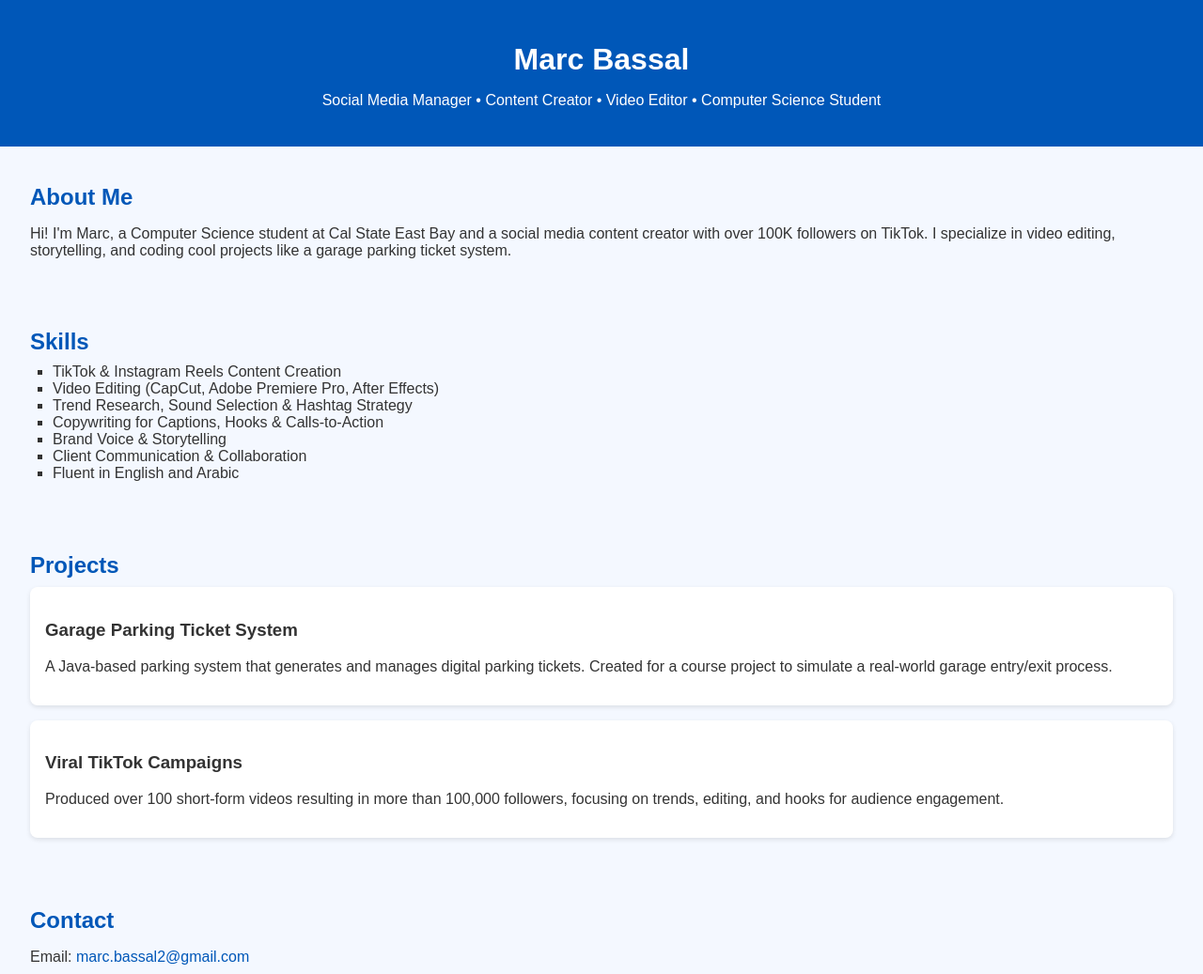
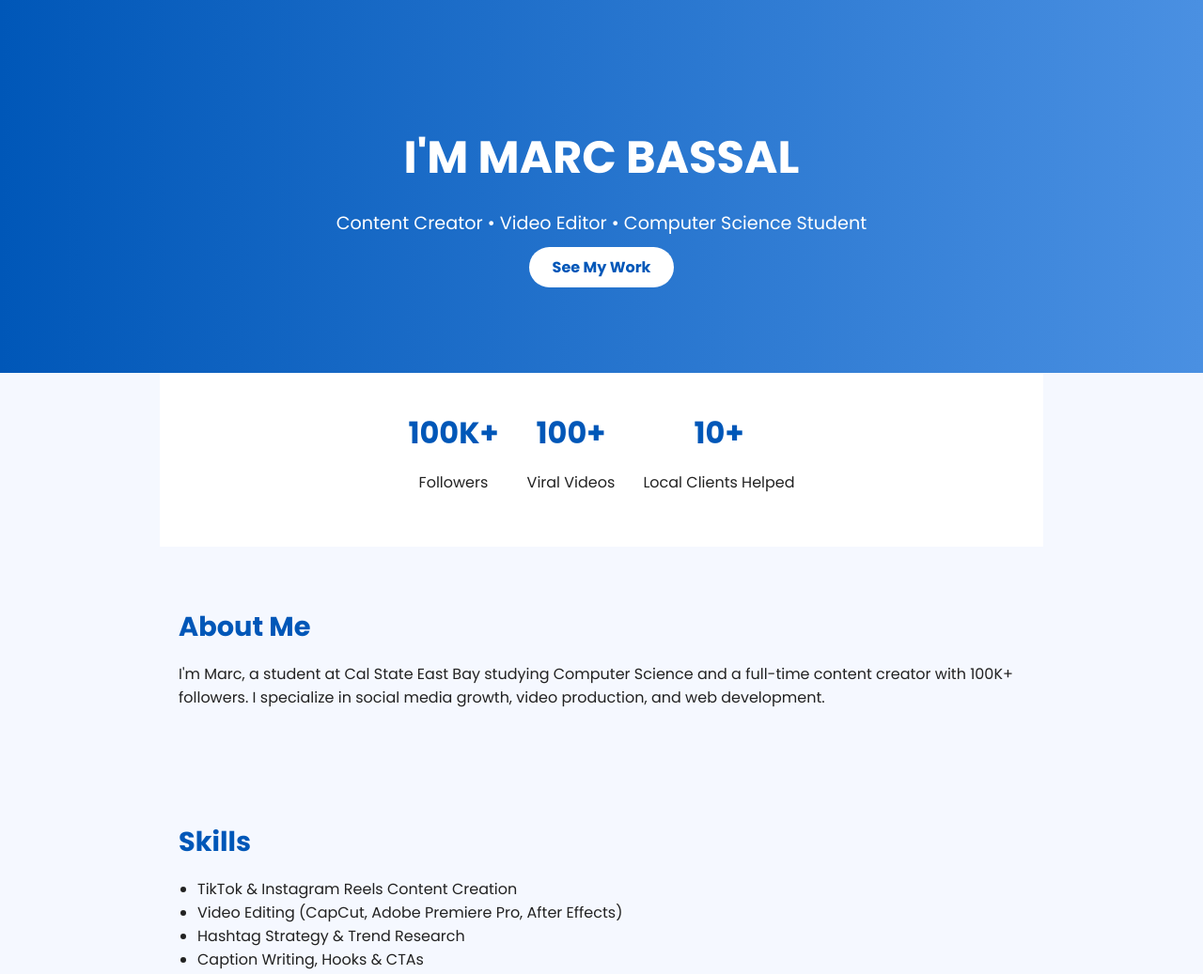
Before and after one commit to Marcbassal/portfolio-site, a plain HTML site: page index.html in a window 1280 px wide. Shown: the top 1037 px of the page at 94% size. Drawn offline with Linux system fonts and the light colour scheme.

Commit message:
Add files via upload

```diff
--- a/index.html
+++ b/index.html
@@ -3,120 +3,67 @@
 <head>
   <meta charset="UTF-8" />
   <meta name="viewport" content="width=device-width, initial-scale=1.0" />
-  <title>Marc Bassal - Portfolio</title>
+  <title>Marc Bassal | Portfolio</title>
   <link rel="stylesheet" href="style.css" />
-  <style>
-    body {
-      font-family: Arial, sans-serif;
-      margin: 0;
-      padding: 0;
-      background-color: #f4f8ff;
-      color: #333;
-      animation: fadeIn 1s ease-in;
-    }
-
-    header {
-      background-color: #0057b8;
-      color: white;
-      padding: 1.5rem;
-      text-align: center;
-    }
-
-    h1 {
-      margin-bottom: 0.3rem;
-    }
-
-    section {
-      padding: 1.2rem 2rem;
-      opacity: 0;
-      animation: fadeIn 1s ease forwards;
-      animation-delay: 0.5s;
-    }
-
-    h2 {
-      color: #0057b8;
-      margin-bottom: 0.6rem;
-    }
-
-    ul {
-      list-style-type: square;
-      padding-left: 1.5rem;
-      margin-top: 0;
-    }
-
-    .project {
-      margin-bottom: 1rem;
-      transition: transform 0.3s ease, box-shadow 0.3s ease;
-      background-color: #ffffff;
-      padding: 1rem;
-      border-radius: 8px;
-      box-shadow: 0 2px 5px rgba(0,0,0,0.1);
-    }
-
-    .project:hover {
-      transform: translateY(-5px);
-      box-shadow: 0 4px 12px rgba(0,0,0,0.15);
-    }
-
-    a {
-      color: #0057b8;
-      text-decoration: none;
-    }
-
-    a:hover {
-      text-decoration: underline;
-    }
-
-    footer {
-      background-color: #0057b8;
-      color: white;
-      text-align: center;
-      padding: 1rem;
-    }
-
-    @keyframes fadeIn {
-      from { opacity: 0; transform: translateY(20px); }
-      to { opacity: 1; transform: translateY(0); }
-    }
-  </style>
+  <link rel="preconnect" href="https://fonts.googleapis.com">
+  <link rel="preconnect" href="https://fonts.gstatic.com" crossorigin>
+  <link href="https://fonts.googleapis.com/css2?family=Poppins:wght@400;700&display=swap" rel="stylesheet">
 </head>
 <body>
-  <header>
-    <h1>Marc Bassal</h1>
-    <p>Social Media Manager • Content Creator • Video Editor • Computer Science Student</p>
+  <header class="hero">
+    <div class="hero-content">
+      <h1>I'M MARC BASSAL</h1>
+      <p>Content Creator • Video Editor • Computer Science Student</p>
+      <a href="#projects" class="btn">See My Work</a>
+    </div>
   </header>
 
-  <section id="about">
-    <h2>About Me</h2>
-    <p>Hi! I'm Marc, a Computer Science student at Cal State East Bay and a social media content creator with over 100K followers on TikTok. I specialize in video editing, storytelling, and coding cool projects like a garage parking ticket system.</p>
+  <section class="stats">
+    <div class="stat-box">
+      <h2>100K+</h2>
+      <p>Followers</p>
+    </div>
+    <div class="stat-box">
+      <h2>100+</h2>
+      <p>Viral Videos</p>
+    </div>
+    <div class="stat-box">
+      <h2>10+</h2>
+      <p>Local Clients Helped</p>
+    </div>
   </section>
 
-  <section id="skills">
+  <section class="about">
+    <h2>About Me</h2>
+    <p>I'm Marc, a student at Cal State East Bay studying Computer Science and a full-time content creator with 100K+ followers. I specialize in social media growth, video production, and web development.</p>
+  </section>
+
+  <section class="skills">
     <h2>Skills</h2>
     <ul>
       <li>TikTok & Instagram Reels Content Creation</li>
       <li>Video Editing (CapCut, Adobe Premiere Pro, After Effects)</li>
-      <li>Trend Research, Sound Selection & Hashtag Strategy</li>
-      <li>Copywriting for Captions, Hooks & Calls-to-Action</li>
-      <li>Brand Voice & Storytelling</li>
+      <li>Hashtag Strategy & Trend Research</li>
+      <li>Caption Writing, Hooks & CTAs</li>
       <li>Client Communication & Collaboration</li>
       <li>Fluent in English and Arabic</li>
+      <li><strong>Helping local businesses grow their online presence through social media management</strong></li>
     </ul>
   </section>
 
-  <section id="projects">
+  <section class="projects" id="projects">
     <h2>Projects</h2>
-    <div class="project">
+    <div class="project-card">
       <h3>Garage Parking Ticket System</h3>
       <p>A Java-based parking system that generates and manages digital parking tickets. Created for a course project to simulate a real-world garage entry/exit process.</p>
     </div>
-    <div class="project">
+    <div class="project-card">
       <h3>Viral TikTok Campaigns</h3>
-      <p>Produced over 100 short-form videos resulting in more than 100,000 followers, focusing on trends, editing, and hooks for audience engagement.</p>
+      <p>Produced 100+ viral videos focused on trends, audio hooks, and brand storytelling to grow a 100K+ follower base.</p>
     </div>
   </section>
 
-  <section id="contact">
+  <section class="contact">
     <h2>Contact</h2>
     <p>Email: <a href="mailto:marc.bassal2@gmail.com">marc.bassal2@gmail.com</a></p>
     <p>Location: Castro Valley, CA</p>
--- a/style.css
+++ b/style.css
@@ -1,70 +1,93 @@
+
 body {
-  font-family: Arial, sans-serif;
   margin: 0;
-  padding: 0;
-  background-color: #f4f8ff;
-  color: #333;
-  animation: fadeIn 1s ease-in;
+  font-family: 'Poppins', sans-serif;
+  background: #f5f8ff;
+  color: #222;
 }
 
-header {
-  background-color: #0057b8;
+.hero {
+  background: linear-gradient(to right, #0057b8, #4a90e2);
   color: white;
-  padding: 2rem;
+  padding: 100px 20px;
   text-align: center;
 }
 
-h1 {
-  margin-bottom: 0.3rem;
+.hero h1 {
+  font-size: 3rem;
+  margin-bottom: 10px;
+}
+
+.hero p {
+  font-size: 1.2rem;
+  margin-bottom: 20px;
+}
+
+.btn {
+  background: white;
+  color: #0057b8;
+  padding: 10px 25px;
+  border-radius: 25px;
+  font-weight: bold;
+  text-decoration: none;
+  transition: 0.3s;
+}
+
+.btn:hover {
+  background: #e0eaff;
+}
+
+.stats {
+  display: flex;
+  justify-content: center;
+  gap: 30px;
+  padding: 40px 20px;
+  background: #ffffff;
+}
+
+.stat-box {
+  text-align: center;
+}
+
+.stat-box h2 {
+  font-size: 2rem;
+  color: #0057b8;
+  margin: 0;
 }
 
 section {
-  padding: 2rem;
-  opacity: 0;
-  animation: fadeIn 1s ease forwards;
-  animation-delay: 0.5s;
+  padding: 40px 20px;
+  max-width: 900px;
+  margin: auto;
 }
 
-h2 {
+section h2 {
   color: #0057b8;
+  font-size: 1.8rem;
+  margin-bottom: 15px;
 }
 
 ul {
-  list-style-type: square;
-  padding-left: 1.5rem;
+  padding-left: 20px;
 }
 
-.project {
-  margin-bottom: 1.5rem;
-  transition: transform 0.3s ease, box-shadow 0.3s ease;
-  background-color: #ffffff;
-  padding: 1rem;
-  border-radius: 8px;
-  box-shadow: 0 2px 5px rgba(0,0,0,0.1);
+.project-card {
+  background: #ffffff;
+  padding: 20px;
+  margin-bottom: 15px;
+  border-radius: 10px;
+  box-shadow: 0 2px 6px rgba(0,0,0,0.1);
+  transition: 0.3s;
 }
 
-.project:hover {
-  transform: translateY(-5px);
-  box-shadow: 0 4px 12px rgba(0,0,0,0.15);
-}
-
-a {
-  color: #0057b8;
-  text-decoration: none;
-}
-
-a:hover {
-  text-decoration: underline;
+.project-card:hover {
+  transform: scale(1.02);
+  box-shadow: 0 4px 10px rgba(0,0,0,0.15);
 }
 
 footer {
-  background-color: #0057b8;
+  background: #0057b8;
   color: white;
   text-align: center;
-  padding: 1rem;
+  padding: 20px;
 }
-
-@keyframes fadeIn {
-  from { opacity: 0; transform: translateY(20px); }
-  to { opacity: 1; transform: translateY(0); }
-}
```
